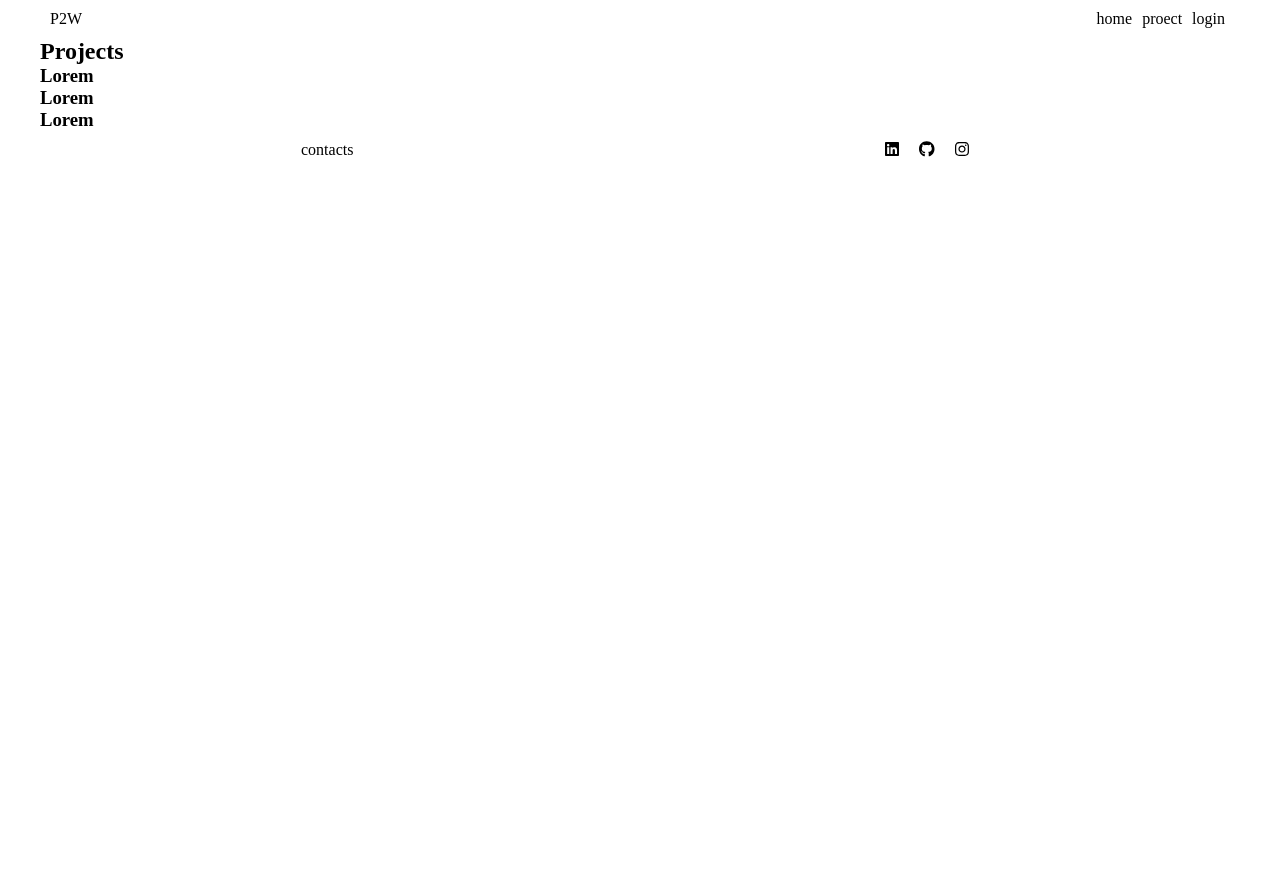
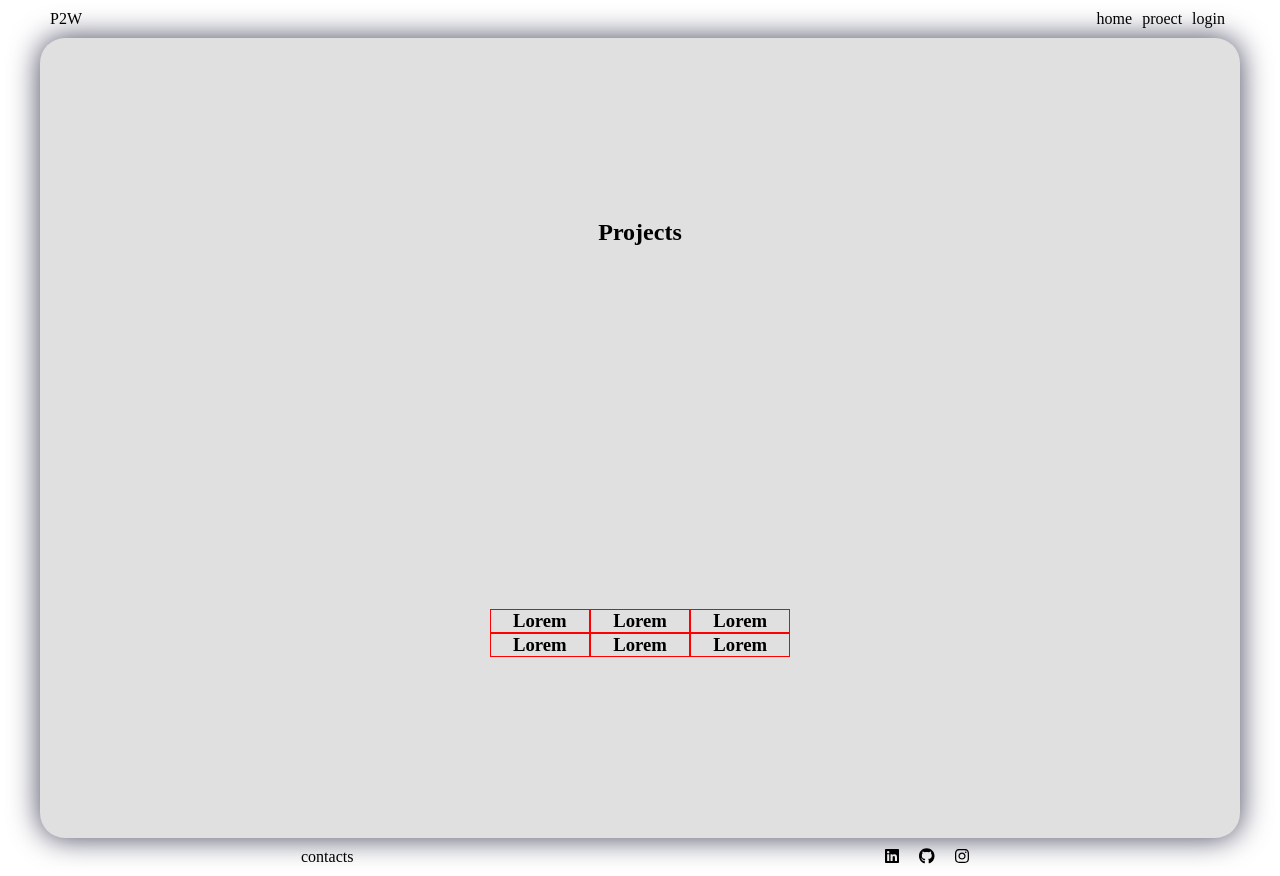
Before and after one commit to GoodP2W/Blog, a React (Vite) app: page /projects in a window 1280 px wide. Before the commit the page ends 800 px from the top, so only its background shows below. Built offline with nearby package versions, Linux system fonts and the light colour scheme.

Commit message:
component Project

```diff
--- a/src/components/project/Project.jsx
+++ b/src/components/project/Project.jsx
@@ -6,16 +6,28 @@ function Project() {
       <div className="container">
         <div className="projects__wrapper">
           <h2>Projects</h2>
-          <ul className="projects__project">
-            <li className="project_item">
+          <ul className="projects__list">
+            <li className="project__item">
               <a href="#"></a>
               <h3>Lorem</h3>
             </li>
-            <li className="project_item">
+            <li className="project__item">
               <a href="#"></a>
               <h3>Lorem</h3>
             </li>
-            <li className="project_item">
+            <li className="project__item">
+              <a href="#"></a>
+              <h3>Lorem</h3>
+            </li>
+            <li className="project__item">
+              <a href="#"></a>
+              <h3>Lorem</h3>
+            </li>
+            <li className="project__item">
+              <a href="#"></a>
+              <h3>Lorem</h3>
+            </li>
+            <li className="project__item">
               <a href="#"></a>
               <h3>Lorem</h3>
             </li>
--- a/src/components/project/project.scss
+++ b/src/components/project/project.scss
@@ -0,0 +1,26 @@
+
+.project{
+  .projects__wrapper{
+    min-height: 100vh;
+    background-color: rgb(224,224,224);
+    box-shadow: 0px 0px 30px 0px rgba(66, 68, 90, 1);
+    border-radius: 25px;
+    text-align: center;
+    display: flex;
+    flex-direction: column;
+    align-items: center;
+    justify-content: space-around;
+    .projects__list{
+      max-width: 500px;
+      max-height: 500px;
+      display: flex;
+      justify-content: center;
+      flex-wrap: wrap;
+      .project__item{
+        border: 1px solid red;
+        min-width: 30%;
+        min-height: 30%;
+      }
+    }
+  }
+}
```
